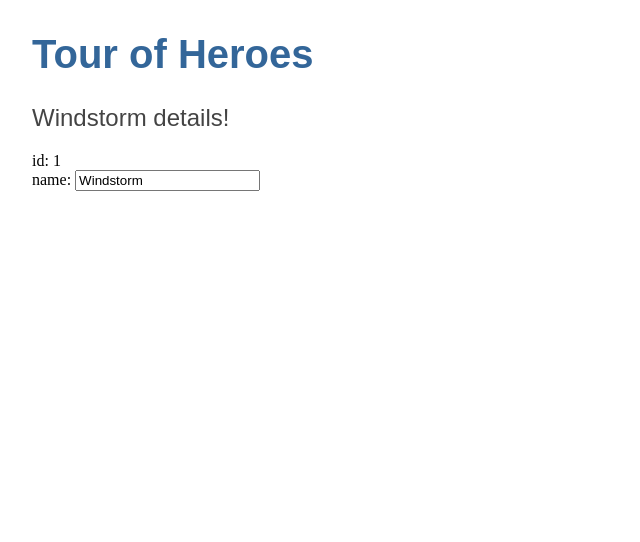
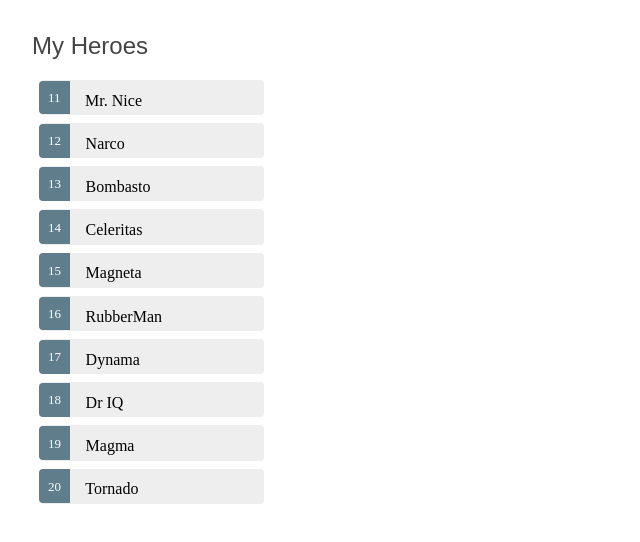
Before and after one commit to davinkevin/Angular2-TourOfHeroes, an Angular app: page / in a window 1280 px wide. Shown: the top 542 px of the page, without its empty margins (0-640 px from the left). Built offline with nearby package versions, Linux system fonts and the light colour scheme.

Commit message:
feat(master/detail): add master/detail page to the TourOfHeroes
Integration with test of Master/detail detailed at https://angular.io/docs/ts/latest/tutorial/toh-pt2.html.

```diff
--- a/src/app/toh.component.scss
+++ b/src/app/toh.component.scss
@@ -0,0 +1,50 @@
+.selected {
+  background-color: #CFD8DC !important;
+  color: white;
+}
+
+.heroes {
+  margin: 0 0 2em 0;
+  list-style-type: none;
+  padding: 0;
+  width: 15em;
+
+  li {
+    cursor: pointer;
+    position: relative;
+    left: 0;
+    background-color: #EEE;
+    margin: .5em;
+    padding: .3em 0;
+    height: 1.6em;
+    border-radius: 4px;
+
+    &.selected:hover {
+      background-color: #BBD8DC !important;
+      color: white;
+    }
+    &:hover {
+      color: #607D8B;
+      background-color: #DDD;
+      left: .1em;
+    }
+  }
+  .text {
+    position: relative;
+    top: -3px;
+  }
+  .badge {
+    display: inline-block;
+    font-size: small;
+    color: white;
+    padding: 0.8em 0.7em 0 0.7em;
+    background-color: #607D8B;
+    line-height: 1em;
+    position: relative;
+    left: -1px;
+    top: -4px;
+    height: 1.8em;
+    margin-right: .8em;
+    border-radius: 4px 0 0 4px;
+  }
+}
--- a/src/app/toh.component.ts
+++ b/src/app/toh.component.ts
@@ -1,4 +1,17 @@
 import { Component } from '@angular/core';
+
+const HEROES: Hero[] = [
+  { id: 11, name: 'Mr. Nice' },
+  { id: 12, name: 'Narco' },
+  { id: 13, name: 'Bombasto' },
+  { id: 14, name: 'Celeritas' },
+  { id: 15, name: 'Magneta' },
+  { id: 16, name: 'RubberMan' },
+  { id: 17, name: 'Dynama' },
+  { id: 18, name: 'Dr IQ' },
+  { id: 19, name: 'Magma' },
+  { id: 20, name: 'Tornado' }
+];
 
 export class Hero {
   id: number;
@@ -8,21 +21,29 @@
 @Component({
   selector: 'toh-app',
   template: `
-    <h1>{{title}}</h1>
-    <h2>{{hero.name}} details!</h2>
-    <div><label>id: </label>{{hero.id}}</div>
-    <div>
-      <label>name: </label>
-      <input [(ngModel)]="hero.name" placeholder="name">
+    <h2>My Heroes</h2>
+    <ul class="heroes">
+      <li *ngFor="let hero of heroes" (click)="onSelect(hero)" [class.selected]="hero === selectedHero">
+        <span class="badge">{{hero.id}}</span> {{hero.name}}
+      </li>
+    </ul>
+    <div *ngIf="selectedHero">
+      <h2>{{selectedHero.name}} details!</h2>
+      <div><label>id: </label>{{selectedHero.id}}</div>
+      <div>
+        <label>name: </label>
+        <input [(ngModel)]="selectedHero.name" placeholder="name"/>
+      </div>
     </div>
-  `,
+`,
   styleUrls: ['./toh.component.scss']
 })
 export class TohComponent {
   title = 'Tour of Heroes';
-  hero: Hero = {
-    id: 1,
-    name: 'Windstorm'
-  };
+  heroes = HEROES;
+  selectedHero: Hero;
 
+  onSelect(hero: Hero): void {
+    this.selectedHero = hero;
+  }
 }
```
Also changed, not shown: 1 other file (tests, documents, lock files or other folders).
